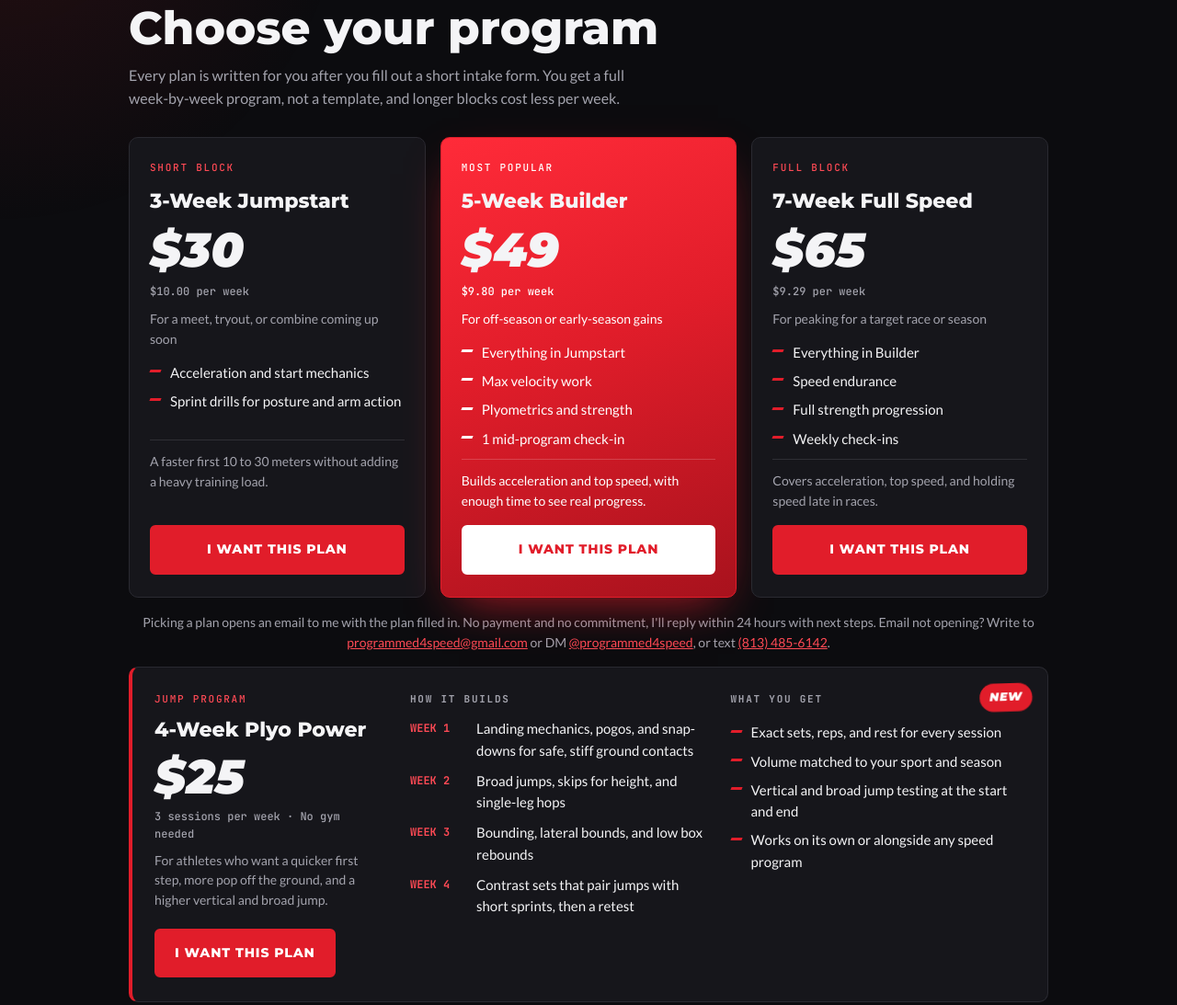
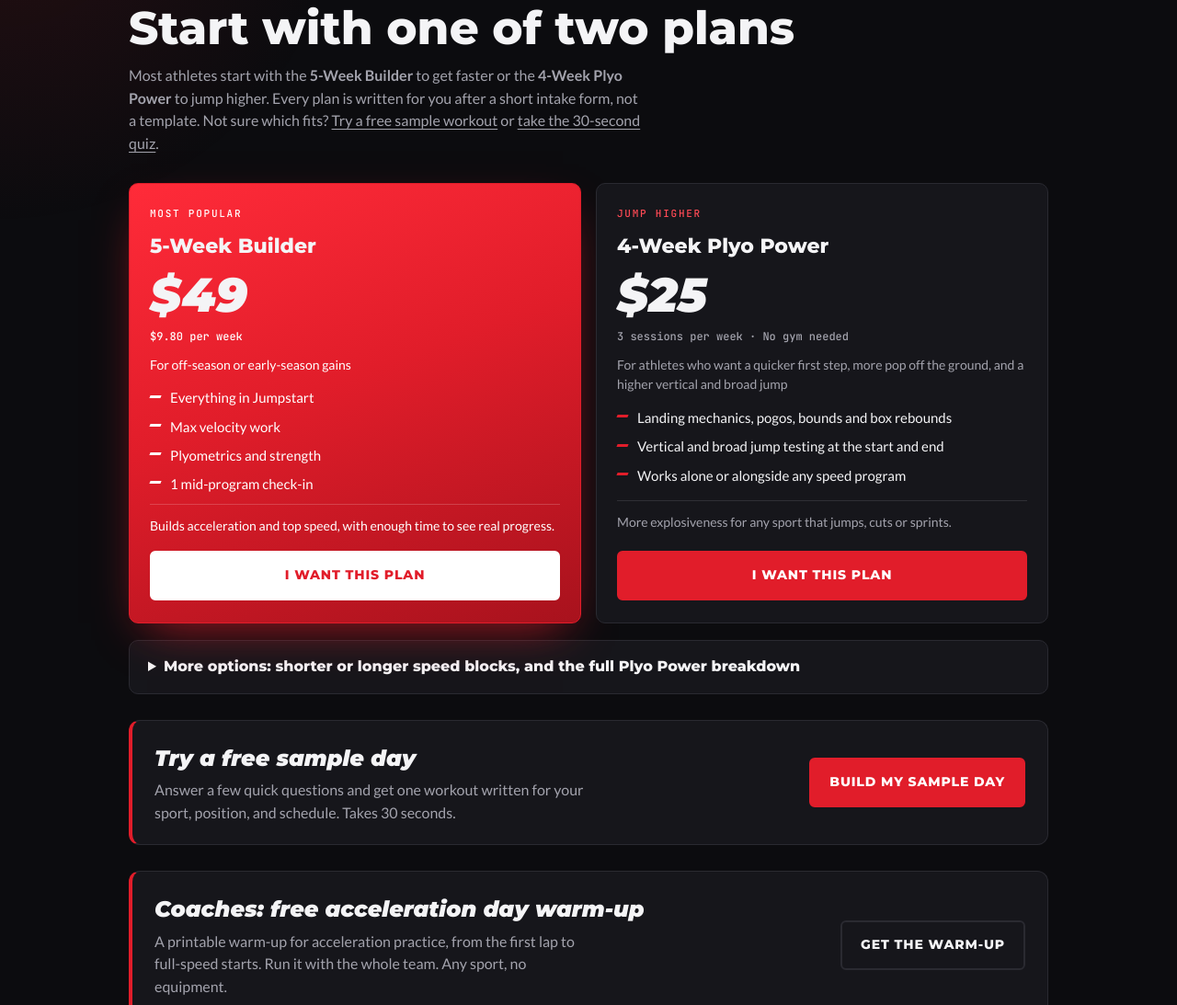
Before and after one commit to programmed4speed-cpu/programmed4speed-cpu.github.io, a plain HTML site: page index.html in a window 1280 px wide. Shown: the part 1000-2093 px from the top of the page at 92% size. Drawn offline with Linux system fonts and the light colour scheme.

Commit message:
Programs: lead with Builder and Plyo Power, other plans under More options
Co-Authored-By: Claude Opus 5.5 <noreply@anthropic.com>
Claude-Session: https://claude.ai/code/session_013hZ3hNQcUZjWGUVqm8Dx5g

```diff
--- a/index.html
+++ b/index.html
@@ -346,6 +346,16 @@ body.flock{overflow:hidden}
 .daycta h4{font-family:var(--display);font-weight:900;font-style:italic;font-size:24px;margin:0 0 4px}
 .daycta p{margin:0;color:var(--muted);max-width:52ch}
 @media (max-width:520px){.drow{grid-template-columns:1fr}.dd{text-align:left}}
+
+/* two main plans + more options */
+.plans2{grid-template-columns:repeat(2,1fr)}
+@media (max-width:820px){.plans2{grid-template-columns:1fr}}
+.more{margin-top:18px;border:1px solid var(--line);border-radius:10px;padding:16px 20px;background:var(--surface)}
+.more summary{cursor:pointer;font-family:var(--display);font-weight:800;font-size:16px;list-style-position:inside}
+.more[open] summary{margin-bottom:18px}
+.more .plans2{margin-bottom:16px}
+.more [data-r],.more [data-stagger]>*{opacity:1!important;transform:none!important}
+.intro a{color:inherit;text-decoration:underline;text-underline-offset:3px}
 </style>
 
 </head>
@@ -402,19 +412,9 @@ body.flock{overflow:hidden}
   <div class="wrap">
     <section id="programs">
       <p class="eyebrow" data-r>Programs</p>
-      <h3 class="title" data-r>Choose your program</h3>
-      <p class="intro" data-r>Every plan is written for you after you fill out a short intake form. You get a full week-by-week program, not a template, and longer blocks cost less per week.</p>
-      <div class="plans" data-stagger>
-        <article class="plan">
-          <span class="tag">Short block</span>
-          <h4>3-Week Jumpstart</h4>
-          <div class="price">$30</div>
-          <div class="pw">$10.00 per week</div>
-          <p class="best">For a meet, tryout, or combine coming up soon</p>
-          <ul class="ticklist"><li>Acceleration and start mechanics</li><li>Sprint drills for posture and arm action</li></ul>
-          <p class="why">A faster first 10 to 30 meters without adding a heavy training load.</p>
-          <a class="btn pick" href="mailto:programmed4speed@gmail.com?subject=Interested%20in%20the%203-Week%20Jumpstart&body=Hi%20Programmed4Speed%2C%0A%0AI'm%20interested%20in%20the%203-Week%20Jumpstart%20(%2430).%0A%0AName%3A%0AAge%20%2F%20grade%3A%0ASport%20and%20events%3A%0ACurrent%20PRs%3A%0AGoal%20or%20next%20big%20meet%3A%0AInstagram%20(optional)%3A%0A%0AThanks!" data-plan="3-Week Jumpstart">I want this plan</a>
-        </article>
+      <h3 class="title" data-r>Start with one of two plans</h3>
+      <p class="intro" data-r>Most athletes start with the <b>5-Week Builder</b> to get faster or the <b>4-Week Plyo Power</b> to jump higher. Every plan is written for you after a short intake form, not a template. Not sure which fits? <a href="#sample-day" data-day>Try a free sample workout</a> or <a href="#finder" data-finder>take the 30-second quiz</a>.</p>
+      <div class="plans plans2" data-stagger>
         <article class="plan pop">
           <span class="tag">Most popular</span>
           <h4>5-Week Builder</h4>
@@ -426,6 +426,30 @@ body.flock{overflow:hidden}
           <a class="btn pick" href="mailto:programmed4speed@gmail.com?subject=Interested%20in%20the%205-Week%20Builder&body=Hi%20Programmed4Speed%2C%0A%0AI'm%20interested%20in%20the%205-Week%20Builder%20(%2449).%0A%0AName%3A%0AAge%20%2F%20grade%3A%0ASport%20and%20events%3A%0ACurrent%20PRs%3A%0AGoal%20or%20next%20big%20meet%3A%0AInstagram%20(optional)%3A%0A%0AThanks!" data-plan="5-Week Builder">I want this plan</a>
         </article>
         <article class="plan">
+          <span class="tag">Jump higher</span>
+          <h4>4-Week Plyo Power</h4>
+          <div class="price">$25</div>
+          <div class="pw">3 sessions per week · No gym needed</div>
+          <p class="best">For athletes who want a quicker first step, more pop off the ground, and a higher vertical and broad jump</p>
+          <ul class="ticklist"><li>Landing mechanics, pogos, bounds and box rebounds</li><li>Vertical and broad jump testing at the start and end</li><li>Works alone or alongside any speed program</li></ul>
+          <p class="why">More explosiveness for any sport that jumps, cuts or sprints.</p>
+          <a class="btn pick" href="mailto:programmed4speed@gmail.com?subject=Interested%20in%20the%204-Week%20Plyo%20Power&body=Hi%20Programmed4Speed%2C%0A%0AI'm%20interested%20in%20the%204-Week%20Plyo%20Power%20(%2425).%0A%0AName%3A%0AAge%20%2F%20grade%3A%0ASport%20and%20events%3A%0ACurrent%20PRs%3A%0AGoal%20or%20next%20big%20meet%3A%0AInstagram%20(optional)%3A%0A%0AThanks!" data-plan="4-Week Plyo Power">I want this plan</a>
+        </article>
+      </div>
+      <details class="more">
+        <summary>More options: shorter or longer speed blocks, and the full Plyo Power breakdown</summary>
+        <div class="plans plans2">
+          <article class="plan">
+          <span class="tag">Short block</span>
+          <h4>3-Week Jumpstart</h4>
+          <div class="price">$30</div>
+          <div class="pw">$10.00 per week</div>
+          <p class="best">For a meet, tryout, or combine coming up soon</p>
+          <ul class="ticklist"><li>Acceleration and start mechanics</li><li>Sprint drills for posture and arm action</li></ul>
+          <p class="why">A faster first 10 to 30 meters without adding a heavy training load.</p>
+          <a class="btn pick" href="mailto:programmed4speed@gmail.com?subject=Interested%20in%20the%203-Week%20Jumpstart&body=Hi%20Programmed4Speed%2C%0A%0AI'm%20interested%20in%20the%203-Week%20Jumpstart%20(%2430).%0A%0AName%3A%0AAge%20%2F%20grade%3A%0ASport%20and%20events%3A%0ACurrent%20PRs%3A%0AGoal%20or%20next%20big%20meet%3A%0AInstagram%20(optional)%3A%0A%0AThanks!" data-plan="3-Week Jumpstart">I want this plan</a>
+        </article>
+          <article class="plan">
           <span class="tag">Full block</span>
           <h4>7-Week Full Speed</h4>
           <div class="price">$65</div>
@@ -435,10 +459,8 @@ body.flock{overflow:hidden}
           <p class="why">Covers acceleration, top speed, and holding speed late in races.</p>
           <a class="btn pick" href="mailto:programmed4speed@gmail.com?subject=Interested%20in%20the%207-Week%20Full%20Speed&body=Hi%20Programmed4Speed%2C%0A%0AI'm%20interested%20in%20the%207-Week%20Full%20Speed%20(%2465).%0A%0AName%3A%0AAge%20%2F%20grade%3A%0ASport%20and%20events%3A%0ACurrent%20PRs%3A%0AGoal%20or%20next%20big%20meet%3A%0AInstagram%20(optional)%3A%0A%0AThanks!" data-plan="7-Week Full Speed">I want this plan</a>
         </article>
-      </div>
-      <p class="picknote" data-r>Picking a plan opens an email to me with the plan filled in. No payment and no commitment, I'll reply within 24 hours with next steps. Email not opening? Write to <a href="mailto:programmed4speed@gmail.com">programmed4speed@gmail.com</a> or DM <a href="https://instagram.com/programmed4speed" target="_blank" rel="noopener">@programmed4speed</a>, or text <a href="sms:+18134856142">(813) 485-6142</a>.</p>
-
-      <article class="plyo" id="plyo" data-r="zoom">
+        </div>
+        <article class="plyo" id="plyo" data-r="zoom">
         <span class="badge">NEW</span>
         <div>
           <span class="tag">Jump program</span>
@@ -467,6 +489,7 @@ body.flock{overflow:hidden}
           </ul>
         </div>
       </article>
+      </details>
       <div class="daycta" id="sample-day-cta" data-r>
         <div><h4>Try a free sample day</h4><p>Answer a few quick questions and get one workout written for your sport, position, and schedule. Takes 30 seconds.</p></div>
         <a class="btn" href="#sample-day" data-day>Build my sample day</a>
```
